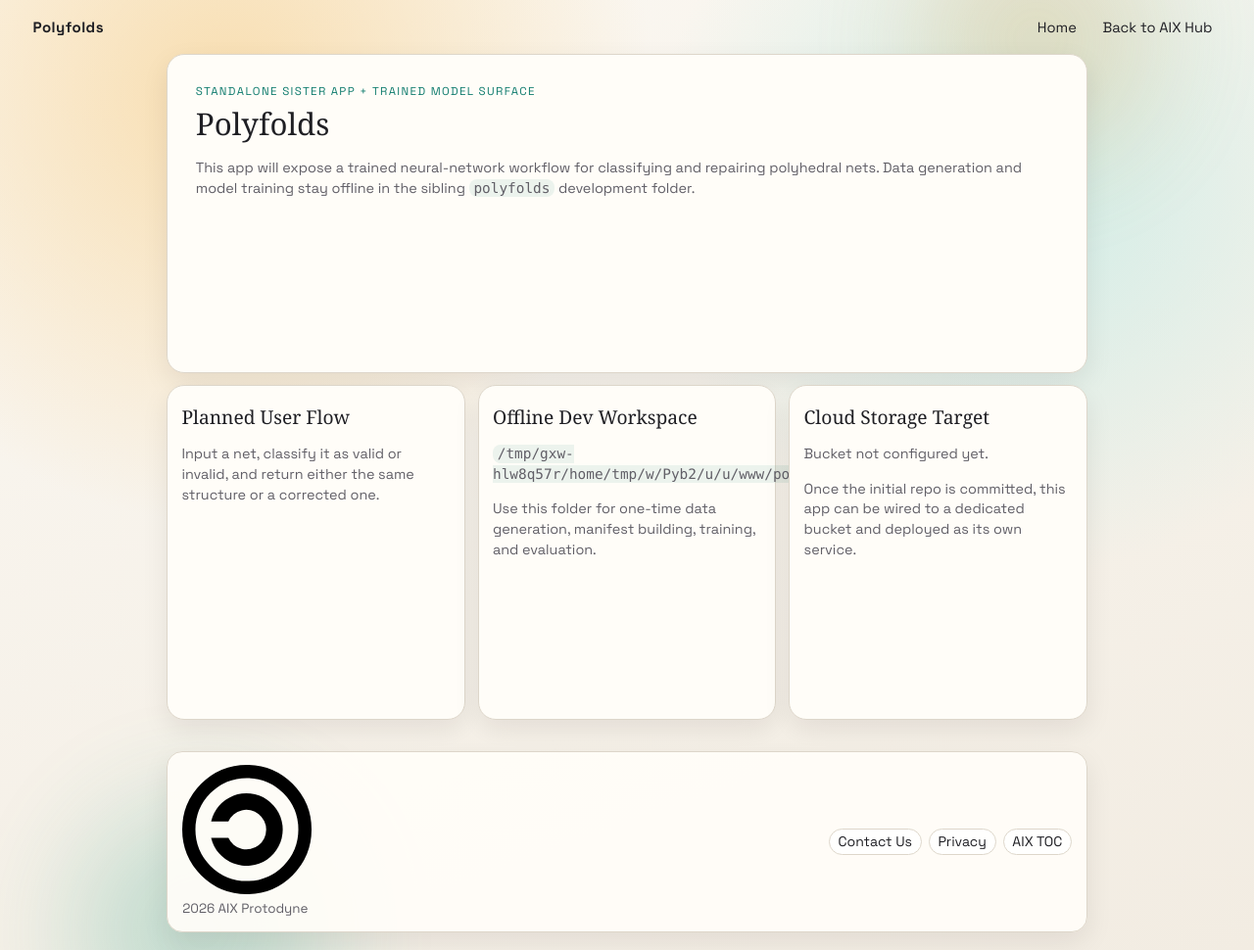
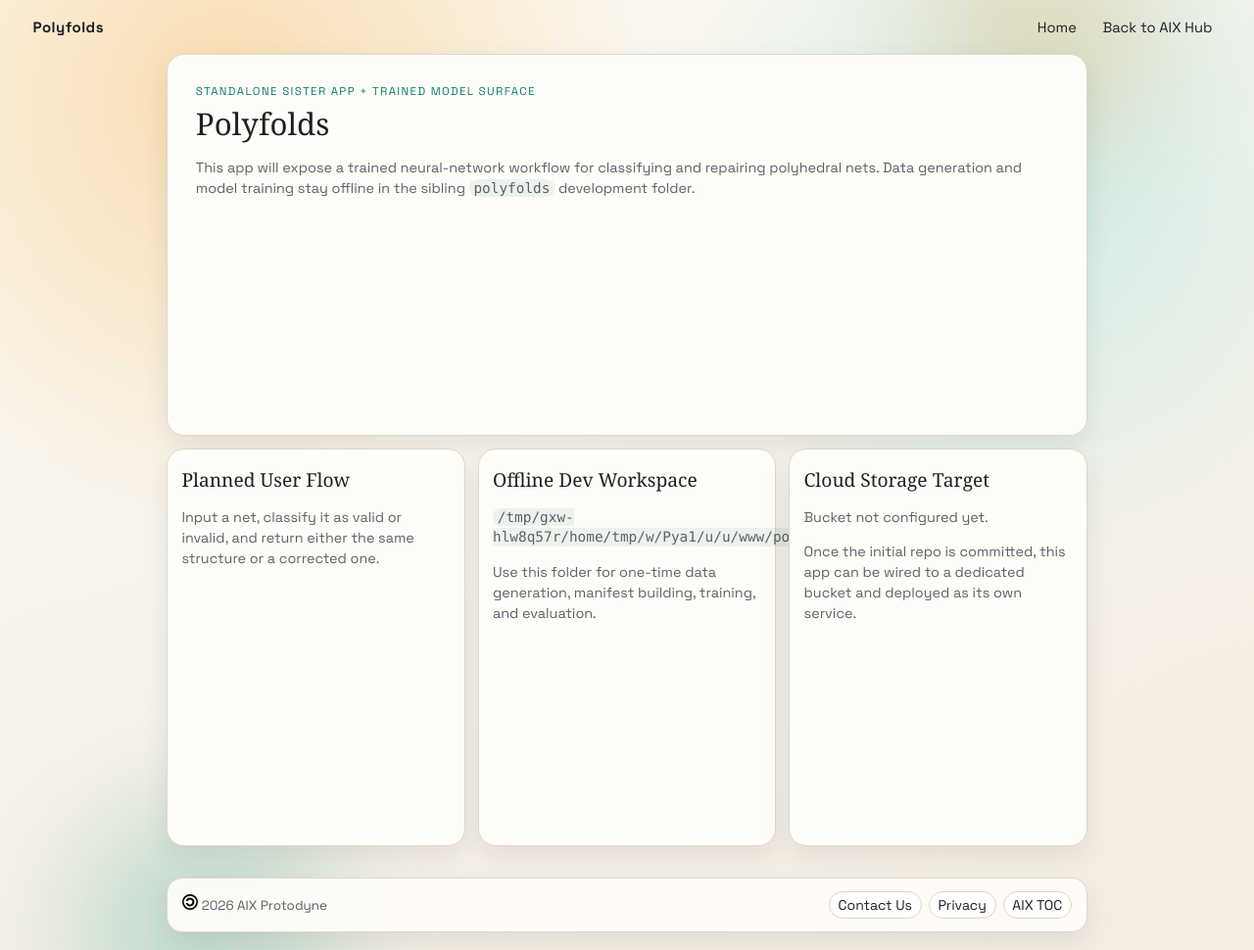
Before and after one commit to davidabelin/pf, a Flask app: page / in a window 1280 px wide. Shown: the whole page at 98% size. Run offline with Flask 3, Linux system fonts and the light colour scheme; some web fonts are replaced.

Commit message:
Clamp Polyfolds footer copyleft icon to 16x16
- add a missing `.copyleft-mark` rule to the Polyfolds theme so the footer icon cannot render at intrinsic size
- set the Polyfolds footer icon to explicit `16px` with `max-width` and `max-height` guards
- add `width="16"` and `height="16"` to the footer copyleft SVG markup

```diff
--- a/pf_web/static/css/theme.css
+++ b/pf_web/static/css/theme.css
@@ -124,6 +124,14 @@ code {
   font-size: 0.84rem;
 }
 
+.copyleft-mark {
+  width: 16px;
+  height: 16px;
+  max-width: 16px;
+  max-height: 16px;
+  flex: 0 0 auto;
+}
+
 .footer-links {
   display: flex;
   flex-wrap: wrap;
--- a/pf_web/templates/base.html
+++ b/pf_web/templates/base.html
@@ -23,7 +23,7 @@
     <footer class="site-footer">
       <div class="footer-inner">
         <p class="footer-copy aix-footer-copy">
-          <img class="copyleft-mark" src="{{ url_for('static', filename='icons/copyleft.svg') }}" alt="" aria-hidden="true">
+          <img class="copyleft-mark" src="{{ url_for('static', filename='icons/copyleft.svg') }}" alt="" aria-hidden="true" width="16" height="16">
           <span>2026 AIX Protodyne</span>
         </p>
         <nav class="footer-links" aria-label="AIX footer">
```
Also changed, not shown: pf_web/static/icons/copyleft.ico (added), 2 other files.
